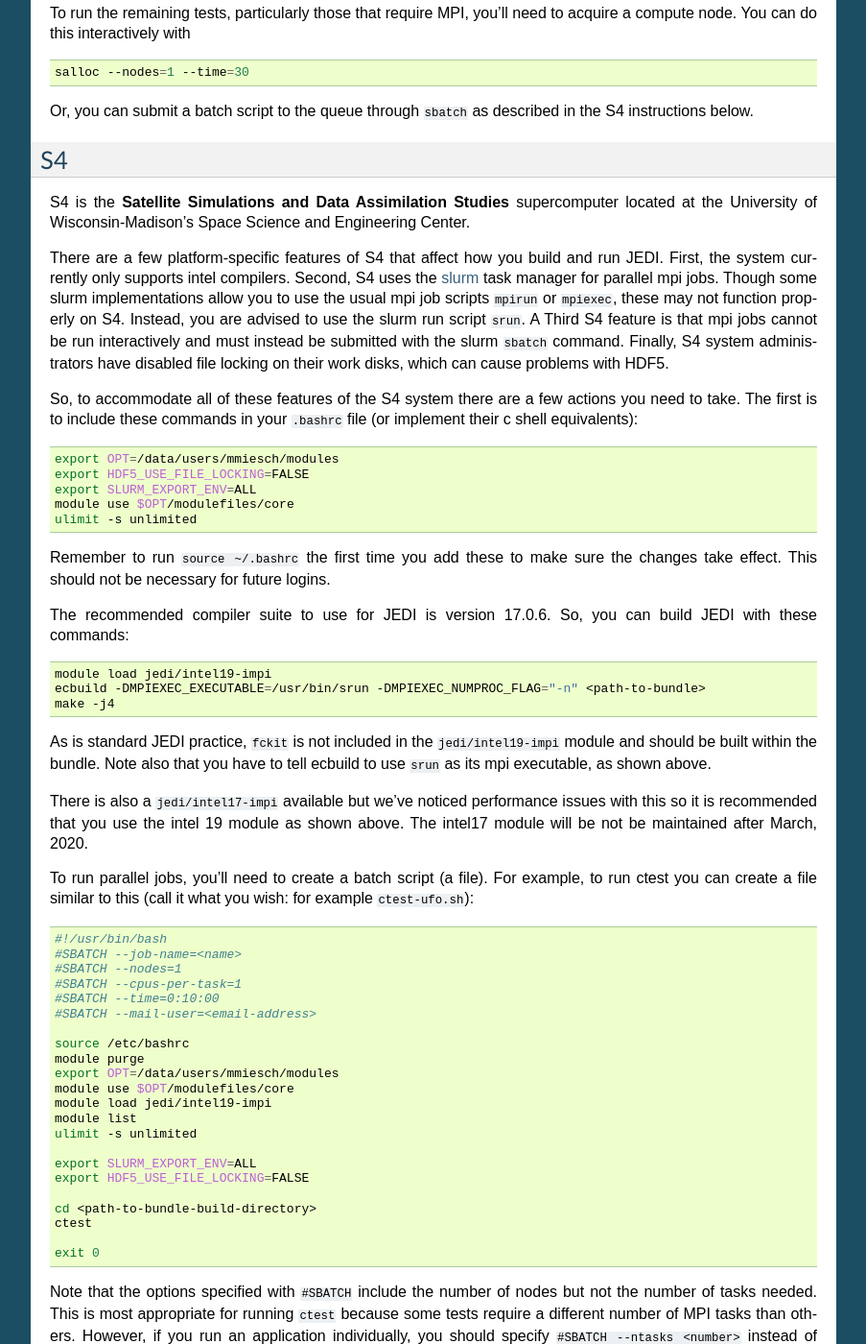
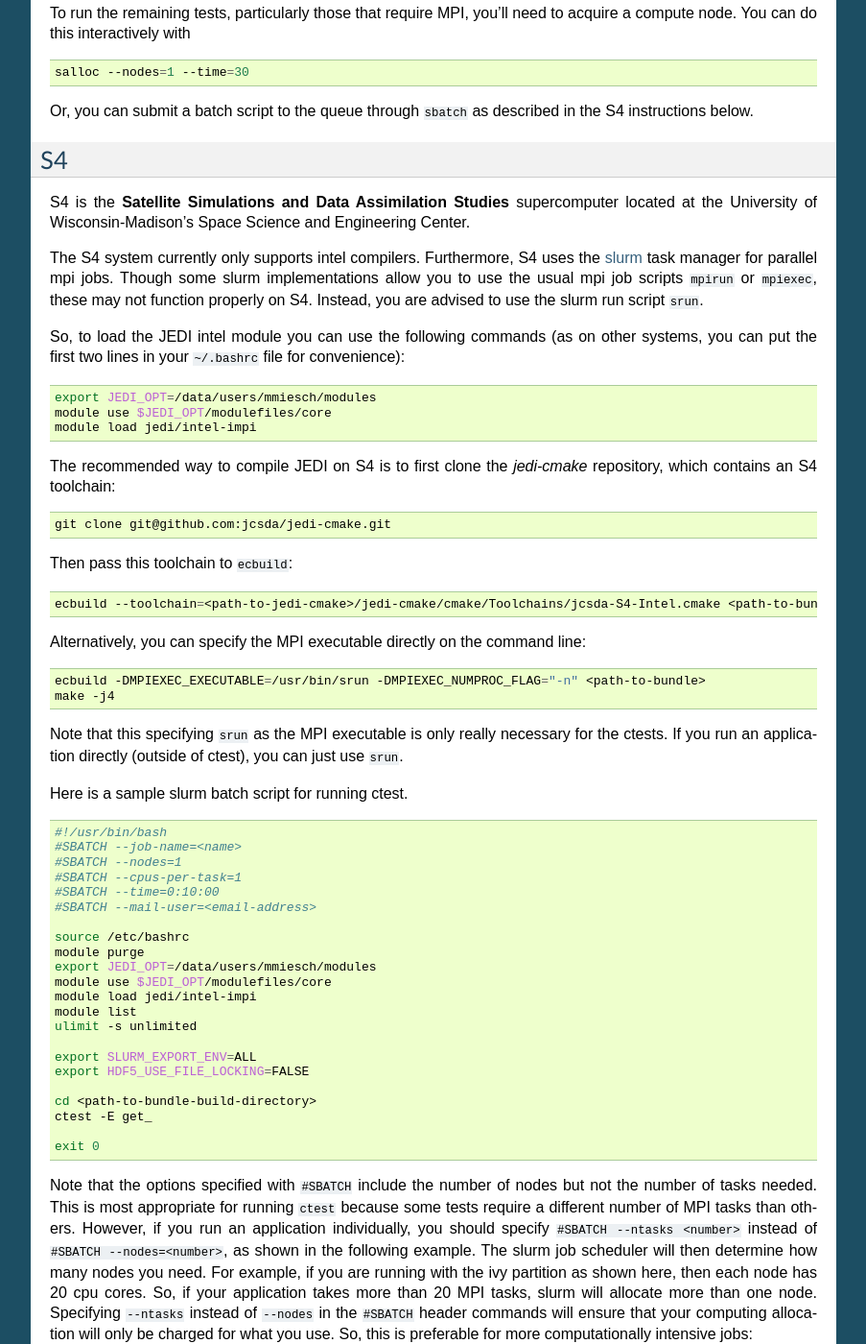
Before and after one commit to JCSDA/jedi-docs, a Sphinx documentation site: the page built from docs/developer/jedi_environment/modules.rst, in a window 1280 px wide and 1400 px high, scrolled down 4784 px. Shown: the whole window at 96% size, without its empty margins (198-1101 px from the left). Built offline with Sphinx 7.4.7, drawn with Linux system fonts in a browser that asks for light colours; some of the changed text lies outside the part shown.

Commit message:
update S4 instructions

```diff
--- a/docs/developer/jedi_environment/modules.rst
+++ b/docs/developer/jedi_environment/modules.rst
@@ -278,88 +278,91 @@
 --
 S4 is the **Satellite Simulations and Data Assimilation Studies** supercomputer located at the University of Wisconsin-Madison's Space Science and Engineering Center.
 
-There are a few platform-specific features of S4 that affect how you build and run JEDI.  First, the system currently only supports intel compilers.  Second, S4 uses the `slurm <https://slurm.schedmd.com/>`_ task manager for parallel mpi jobs.  Though some slurm implementations allow you to use the usual mpi job scripts :code:`mpirun` or :code:`mpiexec`, these may not function properly on S4.  Instead, you are advised to use the slurm run script :code:`srun`.  A Third S4 feature is that mpi jobs cannot be run interactively and must instead be submitted with the slurm :code:`sbatch` command.  Finally, S4 system administrators have disabled file locking on their work disks, which can cause problems with HDF5.
+The S4 system currently only supports intel compilers.  Furthermore, S4 uses the `slurm <https://slurm.schedmd.com/>`_ task manager for parallel mpi jobs.  Though some slurm implementations allow you to use the usual mpi job scripts :code:`mpirun` or :code:`mpiexec`, these may not function properly on S4.  Instead, you are advised to use the slurm run script :code:`srun`.
 
-So, to accommodate all of these features of the S4 system there are a few actions you need to take.  The first is to include these commands in your :code:`.bashrc` file (or implement their c shell equivalents):
-
+So, to load the JEDI intel module you can use the following commands (as on other systems, you can put the first two lines in your :code:`~/.bashrc` file for convenience):
 
 .. code:: bash
 
-    export OPT=/data/users/mmiesch/modules
-    export HDF5_USE_FILE_LOCKING=FALSE
-    export SLURM_EXPORT_ENV=ALL
-    module use $OPT/modulefiles/core
-    ulimit -s unlimited
+   export JEDI_OPT=/data/users/mmiesch/modules
+   module use $JEDI_OPT/modulefiles/core
+   module load jedi/intel-impi
 
-Remember to run :code:`source ~/.bashrc` the first time you add these to make sure the changes take effect.  This should not be necessary for future logins.
-
-The recommended compiler suite to use for JEDI is version 17.0.6.  So, you can build JEDI with these commands:
+The recommended way to compile JEDI on S4 is to first clone the `jedi-cmake` repository, which contains an S4 toolchain:
 
 .. code:: bash
 
-   module load jedi/intel19-impi
+   git clone git@github.com:jcsda/jedi-cmake.git
+
+Then pass this toolchain to :code:`ecbuild`:
+
+.. code:: bash
+
+   ecbuild --toolchain=<path-to-jedi-cmake>/jedi-cmake/cmake/Toolchains/jcsda-S4-Intel.cmake <path-to-bundle>
+
+Alternatively, you can specify the MPI executable directly on the command line:
+
+.. code:: bash
+
    ecbuild -DMPIEXEC_EXECUTABLE=/usr/bin/srun -DMPIEXEC_NUMPROC_FLAG="-n" <path-to-bundle>
    make -j4
 
-As is standard JEDI practice, :code:`fckit` is not included in the :code:`jedi/intel19-impi` module and should be built within the bundle.  Note also that you have to tell ecbuild to use :code:`srun` as its mpi executable, as shown above.
+Note that this specifying :code:`srun` as the MPI executable is only really necessary for the ctests.  If you run an application directly (outside of ctest), you can just use :code:`srun`.
 
-There is also a :code:`jedi/intel17-impi` available but we've noticed performance issues with this so it is recommended that you use the intel 19 module as shown above.  The intel17 module will be not be maintained after March, 2020.
-
-To run parallel jobs, you'll need to create a batch script (a file).  For example, to run ctest you can create a file similar to this (call it what you wish: for example ``ctest-ufo.sh``):
+Here is a sample slurm batch script for running ctest.
 
 .. code:: bash
 
-	  #!/usr/bin/bash
-	  #SBATCH --job-name=<name>
-	  #SBATCH --nodes=1
-	  #SBATCH --cpus-per-task=1
-	  #SBATCH --time=0:10:00
-	  #SBATCH --mail-user=<email-address>
+   #!/usr/bin/bash
+   #SBATCH --job-name=<name>
+   #SBATCH --nodes=1
+   #SBATCH --cpus-per-task=1
+   #SBATCH --time=0:10:00
+   #SBATCH --mail-user=<email-address>
 
-	  source /etc/bashrc
-	  module purge
-	  export OPT=/data/users/mmiesch/modules
-	  module use $OPT/modulefiles/core
-	  module load jedi/intel19-impi
-	  module list
-	  ulimit -s unlimited
+   source /etc/bashrc
+   module purge
+   export JEDI_OPT=/data/users/mmiesch/modules
+   module use $JEDI_OPT/modulefiles/core
+   module load jedi/intel-impi
+   module list
+   ulimit -s unlimited
 
-          export SLURM_EXPORT_ENV=ALL
-          export HDF5_USE_FILE_LOCKING=FALSE
+   export SLURM_EXPORT_ENV=ALL
+   export HDF5_USE_FILE_LOCKING=FALSE
 
-	  cd <path-to-bundle-build-directory>
-          ctest
+   cd <path-to-bundle-build-directory>
+   ctest -E get_
 
-	  exit 0
+   exit 0
 
 Note that the options specified with ``#SBATCH`` include the number of nodes but not the number of tasks needed.  This is most appropriate for running ``ctest`` because some tests require a different number of MPI tasks than others.  However, if you run an application individually, you should specify ``#SBATCH --ntasks <number>`` instead of ``#SBATCH --nodes=<number>``, as shown in the following example.  The slurm job scheduler will then determine how many nodes you need.  For example, if you are running with the ivy partition as shown here, then each node has 20 cpu cores.  So, if your application takes more than 20 MPI tasks, slurm will allocate more than one node.  Specifying ``--ntasks`` instead of ``--nodes`` in the ``#SBATCH`` header commands will ensure that your computing allocation will only be charged for what you use.  So, this is preferable for more computationally intensive jobs:
 
 .. code:: bash
 
-	  #!/usr/bin/bash
-	  #SBATCH --job-name=<name>
-	  #SBATCH --partition=ivy
-	  #SBATCH --ntasks=4
-	  #SBATCH --cpus-per-task=1
-	  #SBATCH --time=0:10:00
-	  #SBATCH --mail-user=<email-address>
+   #!/usr/bin/bash
+   #SBATCH --job-name=<name>
+   #SBATCH --ntasks=4
+   #SBATCH --cpus-per-task=1
+   #SBATCH --time=0:10:00
+   #SBATCH --mail-user=<email-address>
 
-	  source /etc/bashrc
-	  module purge
-	  export OPT=/data/users/mmiesch/modules
-	  module use $OPT/modulefiles/core
-	  module load jedi/intel19-impi
-	  module list
-	  ulimit -s unlimited
+   source /etc/bashrc
+   module purge
+   export JEDI_OPT=/data/users/mmiesch/modules
+   module use $JEDI_OPT/modulefiles/core
+   module load jedi/intel-impi
+   module list
+   ulimit -s unlimited
 
-          export SLURM_EXPORT_ENV=ALL
-          export HDF5_USE_FILE_LOCKING=FALSE
+   export SLURM_EXPORT_ENV=ALL
+   export HDF5_USE_FILE_LOCKING=FALSE
 
-	  # make sure the number of tasks it requires matches the SBATCH --ntasks specification above
-	  cd <path-to-bundle-build-directory>/test/ufo
-	  srun --ntasks=4 --cpu_bind_core --distribution=block:block test_ufo_radiosonde_opr testinput/radiosonde.yaml
+   # make sure the number of tasks it requires matches the SBATCH --ntasks specification above
+   cd <path-to-bundle-build-directory>/test/ufo
+   srun --ntasks=4 --cpu_bind_core --distribution=block:block test_ufo_radiosonde_opr testinput/radiosonde.yaml
 
-	  exit 0
+   exit 0
 
 Then you can submit and monitor your jobs with these commands
 
```
